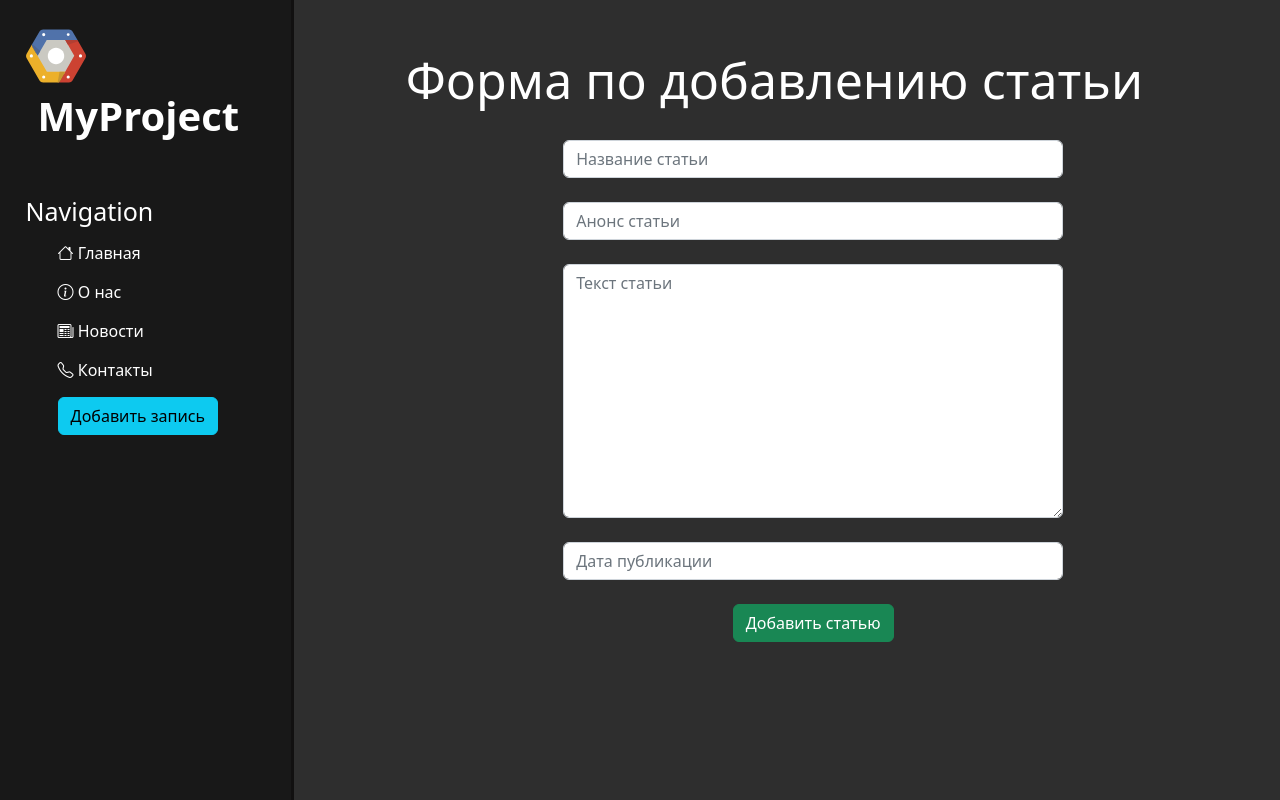
After one commit to SavDmitrii/Django_test, a Django app: page /news/create in a window 1280 px wide. The commit adds this page. Run offline with Django 4.2, Linux system fonts and the light colour scheme.

Commit message:
commit 5

```diff
--- a/testproject/myapp/static/myapp/css/styles.css
+++ b/testproject/myapp/static/myapp/css/styles.css
@@ -55,7 +55,7 @@ aside ul a:hover {
 main .features {
     float: left;
     color: #fff;
-    margin-top: 100px;
+    margin-top: 50px;
     text-align: center;
     width: 75%;
 }
@@ -76,3 +76,9 @@ main .features p {
     margin: 20px 34%;
     text-align: left;
 }
+
+form {
+    margin-left: 28%;
+    width: 500px;
+    margin-top: 30px;
+}
--- a/testproject/myapp/templates/myapp/base.html
+++ b/testproject/myapp/templates/myapp/base.html
@@ -2,6 +2,7 @@
 
 <!DOCTYPE html>
 <html lang="en">
+
 <head>
     <meta charset="UTF-8">
     <meta http-equiv="X-UA-Compatible" content="IE=edge">
@@ -11,23 +12,38 @@
     <link rel="stylesheet" href="https://cdn.jsdelivr.net/npm/bootstrap-icons@1.10.2/font/bootstrap-icons.css">
     <title>{% block title %}{% endblock %}</title>
 </head>
+
 <body>
     <aside>
-        <img src="{% static 'myapp/images/logo.svg' %}" alt="logo">
+        <a href="{% url 'home' %}">
+            <img src="{% static 'myapp/images/logo.svg' %}" alt="logo">
+        </a>
         <span class="logo">MyProject</span>
         <h3>Navigation</h3>
         <ul>
-            <a href="{% url 'home' %}"><li><i class="bi bi-house"></i> Главная</li></a>
-            <a href="{% url 'about' %}"><li><i class="bi bi-info-circle"></i> О нас</li></a>
-            <a href="{% url 'news_home' %}"><li><i class="bi bi-newspaper"></i></i> Новости</li></a>
-            <a href="#"><li><i class="bi bi-telephone"></i> Контакты</li></a>
+            <a href="{% url 'home' %}">
+                <li><i class="bi bi-house"></i> Главная</li>
+            </a>
+            <a href="{% url 'about' %}">
+                <li><i class="bi bi-info-circle"></i> О нас</li>
+            </a>
+            <a href="{% url 'news_home' %}">
+                <li><i class="bi bi-newspaper"></i></i> Новости</li>
+            </a>
+            <a href="#">
+                <li><i class="bi bi-telephone"></i> Контакты</li>
+            </a>
+            <a href="{% url 'create' %}">
+                <li><button class="btn btn-info"><i class="fas fa-plus-circle"></i> Добавить запись</li>
+            </a>
         </ul>
     </aside>
 
     <main>
         {% block content %}
 
-    {% endblock %}
+        {% endblock %}
     </main>
 </body>
+
 </html>
--- a/testproject/myapp/templates/myapp/index.html
+++ b/testproject/myapp/templates/myapp/index.html
@@ -8,6 +8,6 @@
     <h1>Главная страница</h1>
     <p>Lorem ipsum dolor sit, amet consectetur adipisicing elit. Vel, ipsam nesciunt a, eum esse asperiores doloribus
         error labore nostrum voluptatem iusto quas nisi explicabo fuga odio earum beatae at ex.</p>
-    <button class="btn btn-warning">Кнопка</button>
+    <a href="{% url 'news_home' %}"><button class="btn btn-warning">Кнопка</button></a>
 </div>
 {% endblock %}
--- /dev/null
+++ b/testproject/news/forms.py
@@ -0,0 +1,26 @@
+from .models import Articles
+from django.forms import ModelForm, TextInput, DateTimeInput, Textarea
+
+class ArticlesForm(ModelForm):
+    class Meta:
+        model = Articles
+        fields = ['title', 'anons', 'full_text', 'date']
+
+        widgets = {
+            "title": TextInput(attrs={
+                'class': 'form-control',
+                'placeholder': 'Название статьи'
+            }),
+            "anons": TextInput(attrs={
+                'class': 'form-control',
+                'placeholder': 'Анонс статьи'
+            }),
+            "date": DateTimeInput(attrs={
+                'class': 'form-control',
+                'placeholder': 'Дата публикации'
+            }),
+            "full_text": Textarea(attrs={
+                'class': 'form-control',
+                'placeholder': 'Текст статьи'
+            })
+        }
--- /dev/null
+++ b/testproject/news/templates/news/create.html
@@ -0,0 +1,19 @@
+{% extends 'myapp/base.html' %}
+
+{% block title %}Форма по добавлению статьи{% endblock %}
+
+
+{% block content %}
+<div class="features">
+    <h1>Форма по добавлению статьи</h1>
+    <form method="post">
+        {% csrf_token %}
+        {{ form.title }}<br>
+        {{ form.anons }}<br>
+        {{ form.full_text }}<br>
+        {{ form.date }}<br>
+        <span>{{ error }}</span>
+        <button class="btn btn-success" type="submit">Добавить статью</button>
+    </form>
+</div>
+{% endblock %}
--- a/testproject/news/urls.py
+++ b/testproject/news/urls.py
@@ -2,5 +2,6 @@ from django.urls import path
 from . import views
 
 urlpatterns = [
-    path('', views.news_home, name='news_home')
+    path('', views.news_home, name='news_home'),
+    path('create', views.create, name='create')
 ]
--- a/testproject/news/views.py
+++ b/testproject/news/views.py
@@ -1,6 +1,29 @@
-from django.shortcuts import render
+from django.shortcuts import render, redirect
 from .models import Articles
+from .forms import ArticlesForm
 
 def news_home(request):
     news = Articles.objects.order_by('-date')
     return render(request, 'news/news_home.html', {'news': news})
+
+
+def create(request):
+    error = ''
+
+    if request.method == 'POST':
+        form = ArticlesForm(request.POST)
+        if form.is_valid():
+            form.save()
+            return redirect('home')
+        else:
+            error = 'Форма заполнена неверно'
+
+
+
+    form = ArticlesForm()
+    data = {
+        'form': form,
+        'error': error
+    }
+
+    return render(request, 'news/create.html', data)
```
Also changed, not shown: testproject/db.sqlite3, testproject/news/templates/news/news_home.html (indentation only).
